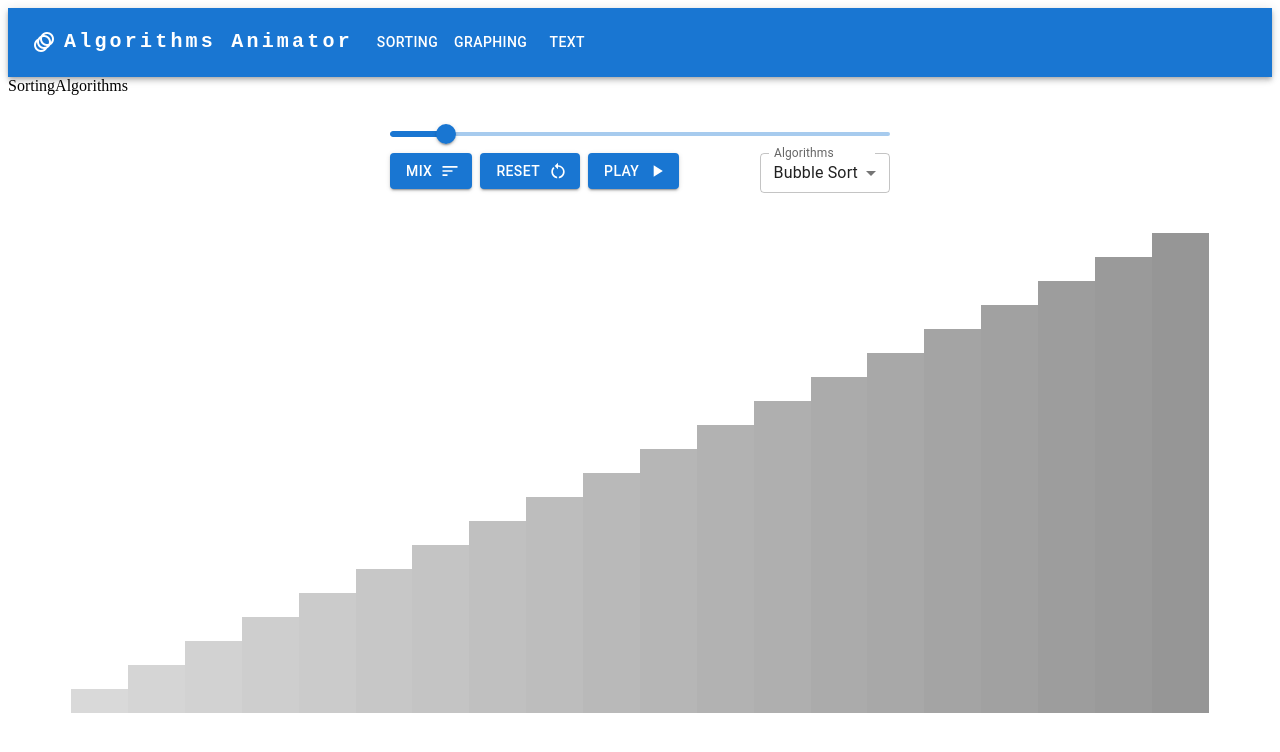
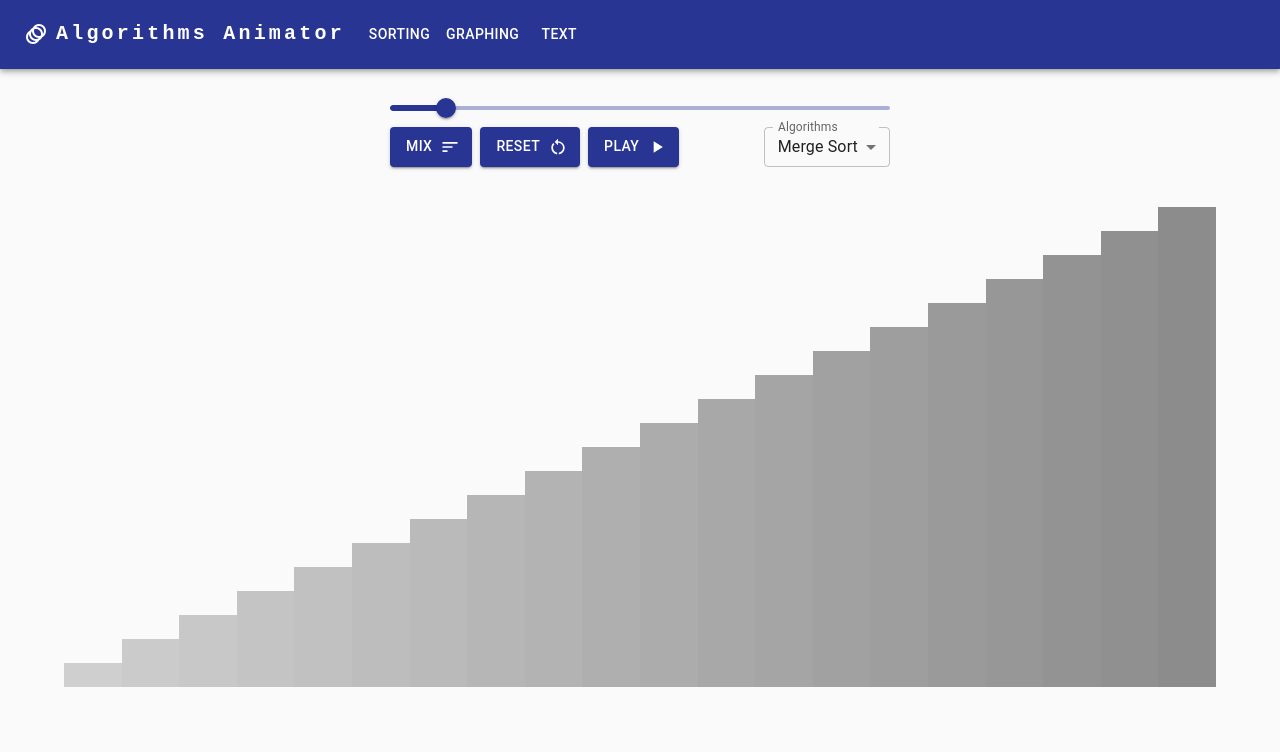
Before and after one commit to PhilipZubel/algorithm-animator, a React (Create React App) app: page /sorts in a window 1280 px wide. Shown: the top 752 px of the page. Built offline with nearby package versions, Linux system fonts and the light colour scheme.

Commit message:
add quicksort

```diff
--- a/src/App.css
+++ b/src/App.css
@@ -1,3 +1,24 @@
+body {
+    margin:0px;
+    background-color: rgb(250,250,250);
+}
+
 a {
     all: unset;
 }
+
+@media (max-width: 550px){
+    #navbar-title{
+        font-weight: 500;
+    }
+    #sort-actions {
+        width: 95%;
+    }
+    #sort-actions {
+        flex-direction: column;
+    }
+    #sort-buttons {
+        margin-bottom: 20px;
+    }
+
+}
--- a/src/App.tsx
+++ b/src/App.tsx
@@ -7,17 +7,29 @@ import {
 } from "react-router-dom";
 
 import Navbar from './components/navbar/Navbar';
-
 import SortingAlgorithms from './components/algorithms/sorts/SortingAlgorithms';
 import ErrorPage from './components/error/ErrorPage';
 import GraphAlgorithms from './components/algorithms/graphs/GraphAlgorithms';
 import TextAlgorithms from './components/algorithms/texts/TextAlgorithms';
+import { createTheme } from '@mui/material/styles';
+import { green, indigo } from '@mui/material/colors';
+import { ThemeProvider } from '@emotion/react';
 
-export const App = () => (
+const App = () => {
+  const theme = createTheme({
+    palette: {
+      primary: {
+        main: indigo[800],
+      },
+      secondary: {
+        main: green[500],
+      },
+    },
+  });
 
-    <>
+  return (
+    <ThemeProvider theme={theme}>
       <Navbar/>
-    {/* <Navbar2 /> */}
       <Routes>
         <Route path="/sorts" element={<SortingAlgorithms />} />
         <Route path="/graphs" element={<GraphAlgorithms />} />
@@ -25,7 +37,9 @@ export const App = () => (
         <Route path="*" element={<ErrorPage />} />
 
       </Routes>
-  </>
+    </ThemeProvider>
   )
 
+  }
+
 export default App;
--- a/src/components/algorithms/sorts/Boxes.tsx
+++ b/src/components/algorithms/sorts/Boxes.tsx
@@ -1,9 +1,9 @@
 import { Box } from '@mui/material'
-import React, {useLayoutEffect, useEffect} from 'react'
+import React, {useLayoutEffect} from 'react'
 import { ColorChange } from './sorts';
 
-const MIN_COLOR = 220;
-const MAX_COLOR = 150;
+const MIN_COLOR = 210;
+const MAX_COLOR = 140;
 const calculateColor = (num:number, total:number): string => {
     const value = Math.round(MIN_COLOR -  num / total * (MIN_COLOR-MAX_COLOR))
     return `rgb(${value},${value},${value})`
@@ -34,18 +34,17 @@ const Boxes = (props : {values:number[], highlightedBars:ColorChange[]}) => {
                 justifyContent: 'flex-start',
                 alignItems: "flex-end",
                 mt: 5,
-            bgcolor: 'background.paper',
-            borderRadius: 1,
+                bgcolor: 'rgb(250,250,250)',
+                // borderRadius: 2,
                 height: dimensions[1] * 0.6
             }}
         >
         {props.values.map((value:number, idx:number) => {
             const event = props.highlightedBars.find(e => e.valueIndex === idx);
-            const color: string = event ? 'primary.dark' : calculateColor(value, props.values.length);
-            // const color: string = calculateColor(value, props.values.length);
+            const color: string = event ? '#283593' : calculateColor(value, props.values.length);
             return (
                 <Box
-                    key={value}
+                    key={`${value}-${idx}`}
                     sx={{
                         height: value/props.values.length * dimensions[1] * 0.6,
                         width: dimensions[0] * 0.9 / props.values.length,
--- a/src/components/algorithms/sorts/SortingAlgorithms.tsx
+++ b/src/components/algorithms/sorts/SortingAlgorithms.tsx
@@ -9,15 +9,15 @@ import RestartAltIcon from '@mui/icons-material/RestartAlt';
 
 import SelectSort from './SelectSort';
 import Boxes from './Boxes';
-import {bubbleSort, shuffleArray, ColorChange, SortingEvents, selectionSort, insertionSort, mergeSort } from './sorts';
+import {bubbleSort, shuffleArray, ColorChange, SortingEvents, selectionSort, insertionSort, mergeSort, quickSort } from './sorts';
 
 const types: { [name: string]: (params:number[])  => SortingEvents } = {
+  "Merge Sort": mergeSort,
+  "Quick Sort": quickSort,
   "Bubble Sort": bubbleSort,
   "Selection Sort": selectionSort,
   "Insertion Sort": insertionSort,
-  "Merge Sort": mergeSort,
 }
-
 
 const SortingAlgorithms = () => {
 
@@ -60,7 +60,6 @@ const SortingAlgorithms = () => {
           eventIdx.current = eventIdx.current + 1;
         }
       }, 150 *  Math.exp(-values.length/50));
-      // }, 1000)
     } else {
       clearInterval(interval);
     }
@@ -96,29 +95,33 @@ const SortingAlgorithms = () => {
     events.current = types[sortType](values);
     eventSize.current = events.current.arrays.length;
     handleStart();
-    // setValues(events.current.arrays[events.current.arrays.length - 1])
 }
 
   return (
     <>
-      <div>SortingAlgorithms</div>
+      <div hidden={true}>SortingAlgorithms</div>
       <Box
+          id="sort-actions"
           sx={{
               width: 500,
               marginLeft: "auto",
               marginRight: "auto",
+              marginTop: {sx: 0, md: 3}
               }}
-          mt={3}
+          // mt={3}
           >
           <RangeSlider
             sliderValue={sliderValue}
             handleChange={handleChangeSliderValue}
             active={isSortActive}/>
-          <Box sx={{
+          <Box
+            id="sort-actions"
+            sx={{
               display: 'flex',
               justifyContent: 'space-between'
             }}>
-            <Box sx={{}}>
+            <Box id="sort-buttons"
+              sx={{display: "flex"}}>
               <Button sx={{marginRight: 1,}} variant="contained" endIcon={<SortIcon />} onClick={randomizeArray} disabled={isSortActive}>
                   Mix
               </Button>
--- a/src/components/algorithms/sorts/sorts.ts
+++ b/src/components/algorithms/sorts/sorts.ts
@@ -1,5 +1,3 @@
-import { arrayBuffer } from "stream/consumers";
-
 const shuffleArray = (arr: number[]) : number[] => {
     let array = [...arr];
     for (let i = array.length - 1; i > 0; i--) {
@@ -151,7 +149,46 @@ const mergeSort = (arr: number[]) : SortingEvents => {
 
   mergeSortHelper(array, 0, array.length - 1, arrays, colorChanges)
 
-  console.log(arrays)
+  return {
+    arrays: arrays,
+    colorChanges: colorChanges,
+  }
+}
+
+const quickSortHelper = (arr: number[], start:number, end:number, arrays:number[][], colorChanges:ColorChange[]) => {
+  if(start >= end) return;
+
+  let smallerCount = start;
+  let idx = start;
+  while(idx < end){
+    colorChanges.push({valueIndex: idx, timeIndex: arrays.length - 1});
+    if(arr[idx] < arr[end]){
+      let temp = arr[smallerCount];
+      arr[smallerCount] = arr[idx];
+      arr[idx] = temp;
+      smallerCount++;
+    }
+    arrays.push([...arr])
+    idx++;
+  }
+
+  let temp = arr[smallerCount];
+  arr[smallerCount] = arr[end];
+  arr[end] = temp;
+  arrays.push([...arr])
+  colorChanges.push({valueIndex: end, timeIndex: arrays.length - 1});
+  colorChanges.push({valueIndex: smallerCount, timeIndex: arrays.length - 1});
+
+  quickSortHelper(arr, start, smallerCount - 1, arrays, colorChanges);
+  quickSortHelper(arr, smallerCount + 1, end, arrays, colorChanges);
+
+}
+
+
+const quickSort = (arr: number[]) : SortingEvents => {
+  let {array, arrays, colorChanges, timeIdx} = intializeValues(arr);
+
+  quickSortHelper(array, 0, array.length - 1, arrays, colorChanges)
 
   return {
     arrays: arrays,
@@ -159,5 +196,6 @@ const mergeSort = (arr: number[]) : SortingEvents => {
   }
 }
 
-export { shuffleArray, bubbleSort, selectionSort, insertionSort, mergeSort };
+
+export { shuffleArray, bubbleSort, selectionSort, insertionSort, mergeSort, quickSort };
 export type { SortingEvents, ColorChange };
--- a/src/components/navbar/Navbar.tsx
+++ b/src/components/navbar/Navbar.tsx
@@ -43,8 +43,8 @@ const Navbar = () => {
               mr: 2,
               display: { xs: 'none', md: 'flex' },
               fontFamily: 'monospace',
-              fontWeight: 700,
-              letterSpacing: '.2rem',
+              fontWeight: {xs: 500, md: 700},
+              letterSpacing: {s: '0rem', md: '.2rem'},
               color: 'inherit',
               textDecoration: 'none',
             }}
@@ -102,7 +102,8 @@ const Navbar = () => {
               flexGrow: 1,
               fontFamily: 'monospace',
               fontWeight: 700,
-              letterSpacing: '.2rem',
+              letterSpacing: {xs: '.1rem', md: '.2rem'},
+              fontSize: {xs: 18, md: 24},
               color: 'inherit',
               textDecoration: 'none',
             }}
```
Also changed, not shown: src/components/algorithms/sorts/SelectSort.tsx (+2 -7 lines), 1 other file (tests, documents, lock files or other folders). Lines whose indentation alone changed are shown as unchanged.
